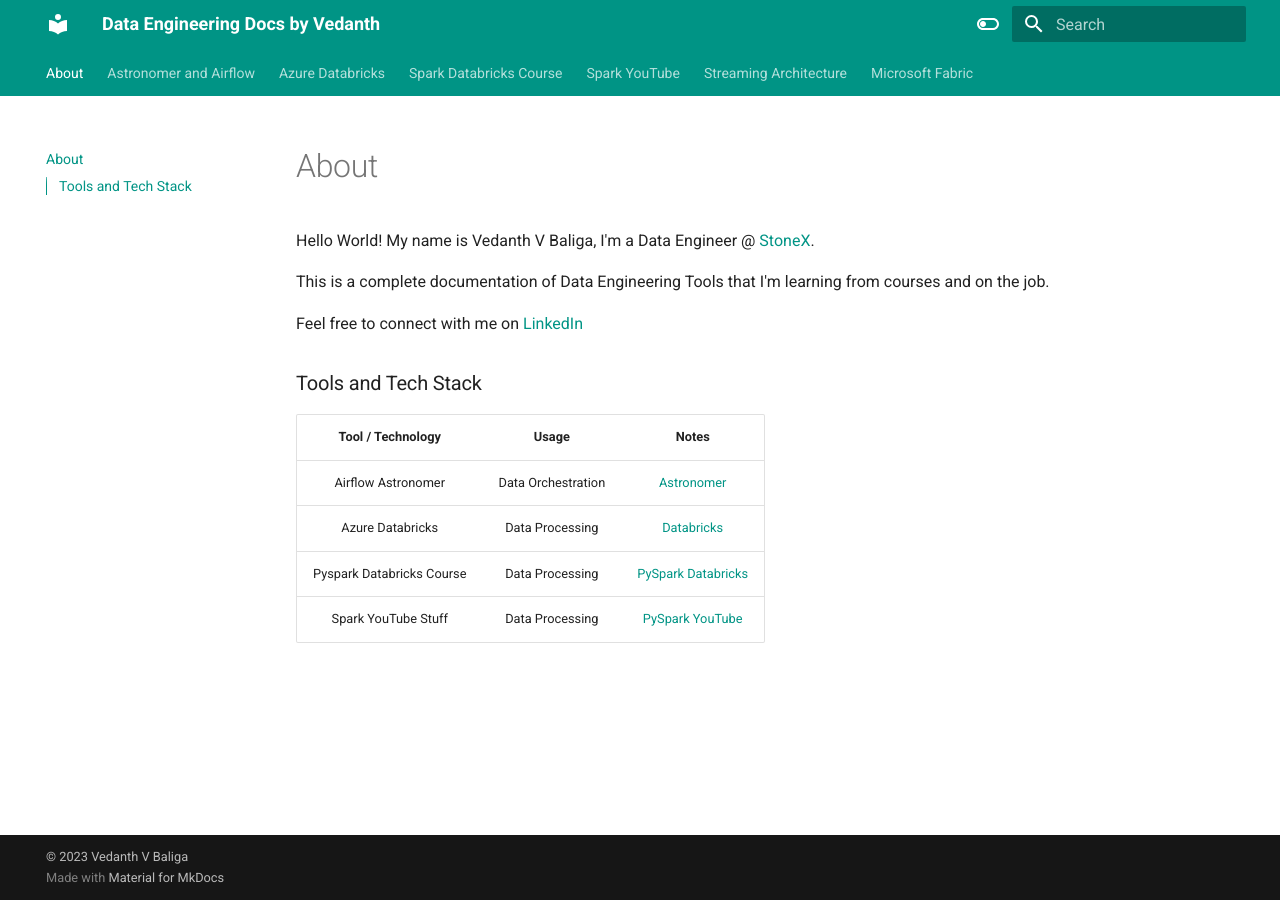
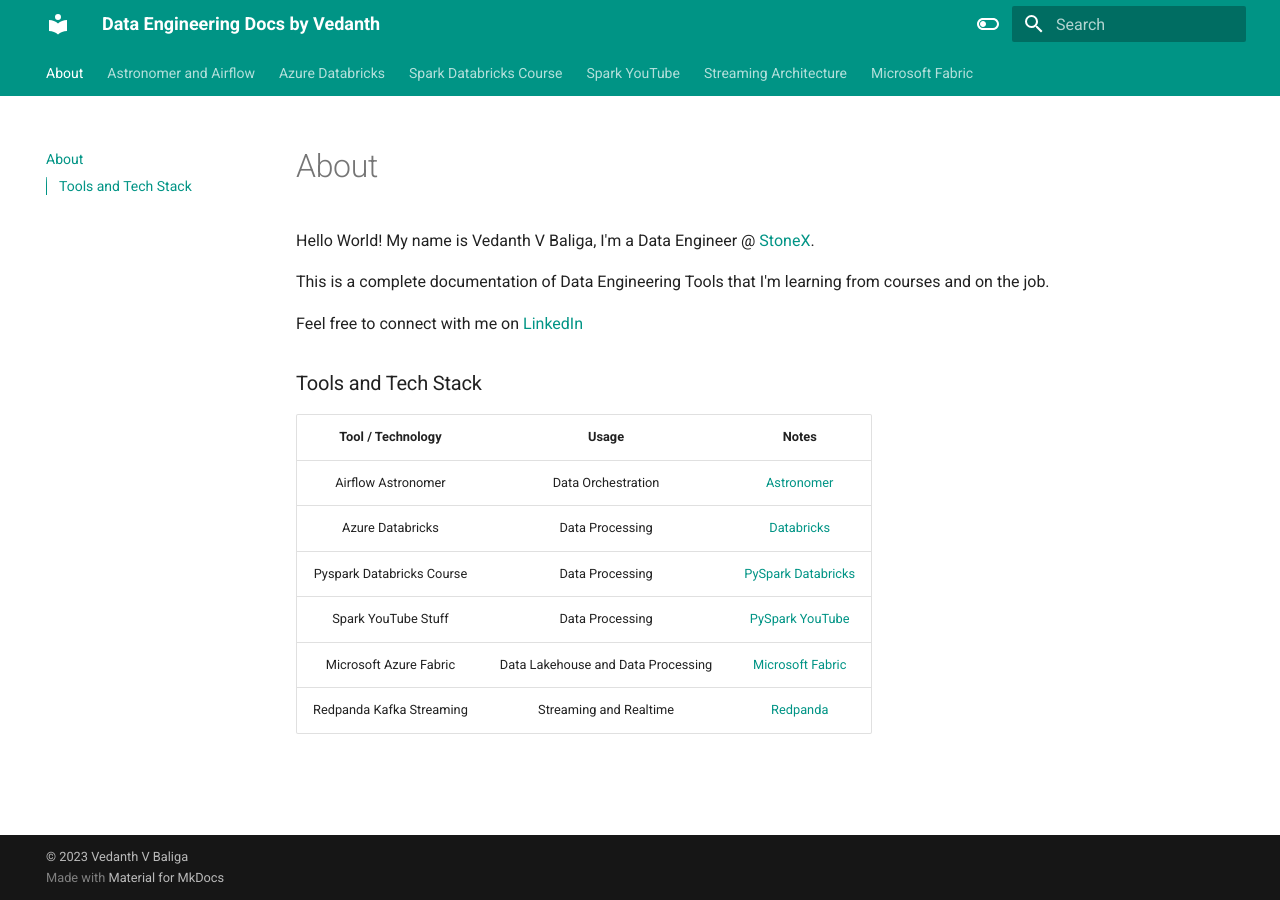
Before and after one commit to vedanthv/data-engg-docs, an MkDocs documentation site: the page built from docs/index.md, in a window 1280 px wide. Built offline with MkDocs 1.6.1 and Material for MkDocs 9.7.7, drawn with Linux system fonts in a browser that asks for light colours.

Commit message:
Update index.md

```diff
--- a/docs/index.md
+++ b/docs/index.md
@@ -10,5 +10,7 @@
 | :---:   | :---: | :---: |
 | Airflow Astronomer | Data Orchestration | [Astronomer](https://vedanthv.github.io/data-engg-docs/astronomer/)|
 | Azure Databricks | Data Processing | [Databricks](https://vedanthv.github.io/data-engg-docs/databricks/)|
-| Pyspark Databricks Course | Data Processing | [PySpark Databricks](https://github.com/vedanthv/data-engg-docs/blob/main/docs/Spark_Databricks_Course)|
-| Spark YouTube Stuff | Data Processing | [PySpark YouTube](https://github.com/vedanthv/data-engg-docs/blob/main/docs/Spark_YT)|
+| Pyspark Databricks Course | Data Processing | [PySpark Databricks](https://vedanthv.github.io/data-engg-docs/Spark_Databricks_Course/)|
+| Spark YouTube Stuff | Data Processing | [PySpark YouTube]([https://github.com/vedanthv/data-engg-docs/blob/main/docs/Spark_YT](https://vedanthv.github.io/data-engg-docs/Spark_YT/))|
+| Microsoft Azure Fabric|Data Lakehouse and Data Processing| [Microsoft Fabric](https://vedanthv.github.io/data-engg-docs/MSFabric/)|
+| Redpanda Kafka Streaming|Streaming and Realtime| [Redpanda](https://vedanthv.github.io/data-engg-docs/MSFabric/)|
```
